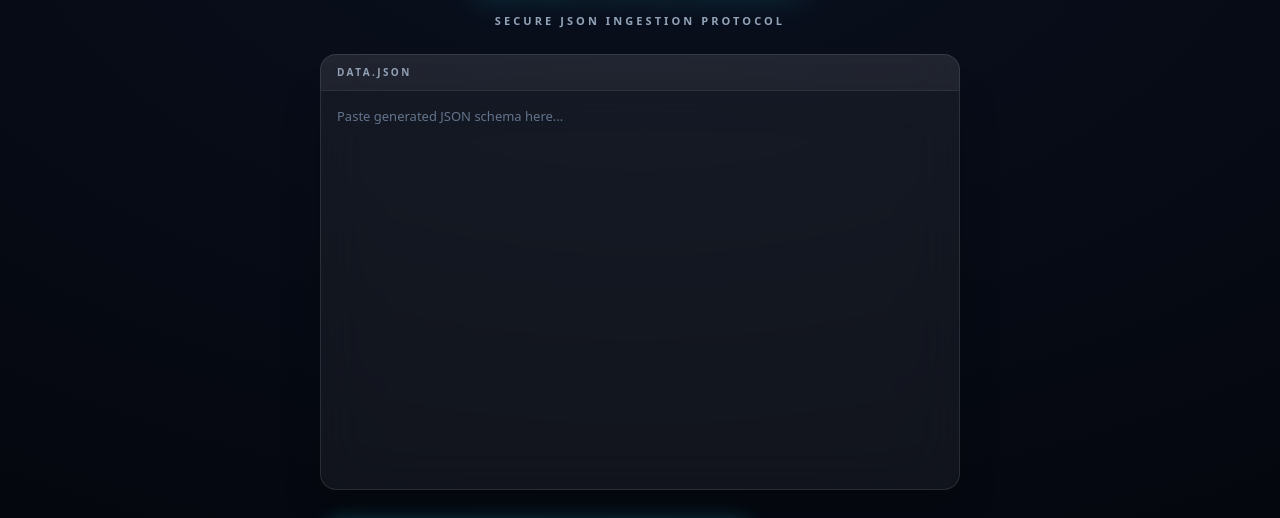
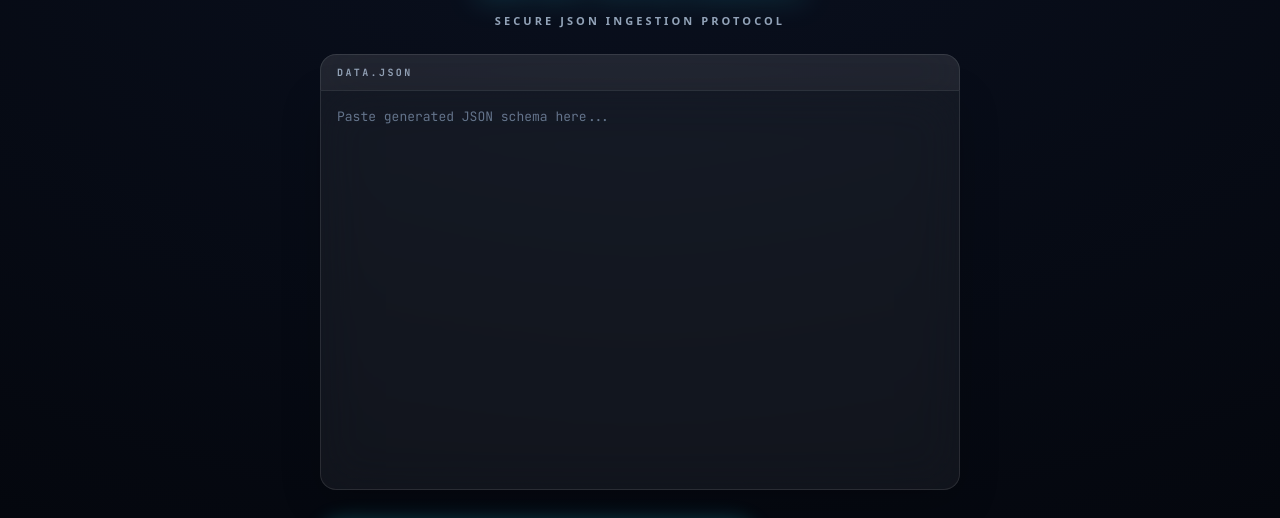
Before and after one commit to BenWassa/Hermes, a React (Vite) app: page / in a window 1280 px wide. Both pictures are taken after a click on the button "ADD TODAY'S BRIEFING". Shown: the part 135-653 px from the top of the page. Built offline with nearby package versions, Linux system fonts and the light colour scheme; no server answers.

Commit message:
Restore mono styling in import editor

```diff
--- a/src/index.css
+++ b/src/index.css
@@ -1,4 +1,4 @@
-@import url('https://fonts.googleapis.com/css2?family=Manrope:wght@400;500;600;700;800&display=swap');
+@import url('https://fonts.googleapis.com/css2?family=Manrope:wght@400;500;600;700;800&family=JetBrains+Mono:wght@400;500;700;800&display=swap');
 
 @tailwind base;
 @tailwind components;
@@ -14,6 +14,10 @@ body {
   background: radial-gradient(120% 100% at 50% 0%, #0a101f 0%, #03050a 100%);
   color: #f8fafc;
   -webkit-font-smoothing: antialiased;
+}
+
+.font-mono {
+  font-family: 'JetBrains Mono', monospace;
 }
 
 .stark-gradient-text {
--- a/src/views/AddBriefingView.jsx
+++ b/src/views/AddBriefingView.jsx
@@ -24,7 +24,7 @@ export function AddBriefingView({ jsonInput, error, onJsonChange, onImport, onLo
 
       <div className="relative group">
         <div className="absolute top-0 left-0 w-full h-9 bg-white/10 rounded-t-2xl flex items-center px-4 border border-b-0 border-white/10 backdrop-blur-xl">
-          <span className="text-[10px] font-bold uppercase tracking-[0.24em] text-slate-400">
+          <span className="text-[10px] font-mono font-bold uppercase tracking-[0.24em] text-slate-400">
             data.json
           </span>
         </div>
@@ -32,7 +32,7 @@ export function AddBriefingView({ jsonInput, error, onJsonChange, onImport, onLo
           value={jsonInput}
           onChange={(event) => onJsonChange(event.target.value)}
           placeholder="Paste generated JSON schema here..."
-          className="w-full h-[400px] mt-9 bg-white/5 border border-white/10 rounded-b-2xl p-4 text-[13px] text-slate-100 placeholder:text-slate-500 focus:outline-none focus:border-cyan-400/50 focus:ring-1 focus:ring-cyan-400/40 resize-none transition-colors backdrop-blur-xl shadow-[0_12px_40px_rgba(0,0,0,0.2)]"
+          className="w-full h-[400px] mt-9 bg-white/5 border border-white/10 rounded-b-2xl p-4 font-mono text-[13px] text-slate-100 placeholder:text-slate-500 focus:outline-none focus:border-cyan-400/50 focus:ring-1 focus:ring-cyan-400/40 resize-none transition-colors backdrop-blur-xl shadow-[0_12px_40px_rgba(0,0,0,0.2)]"
           spellCheck={false}
         />
       </div>
```
